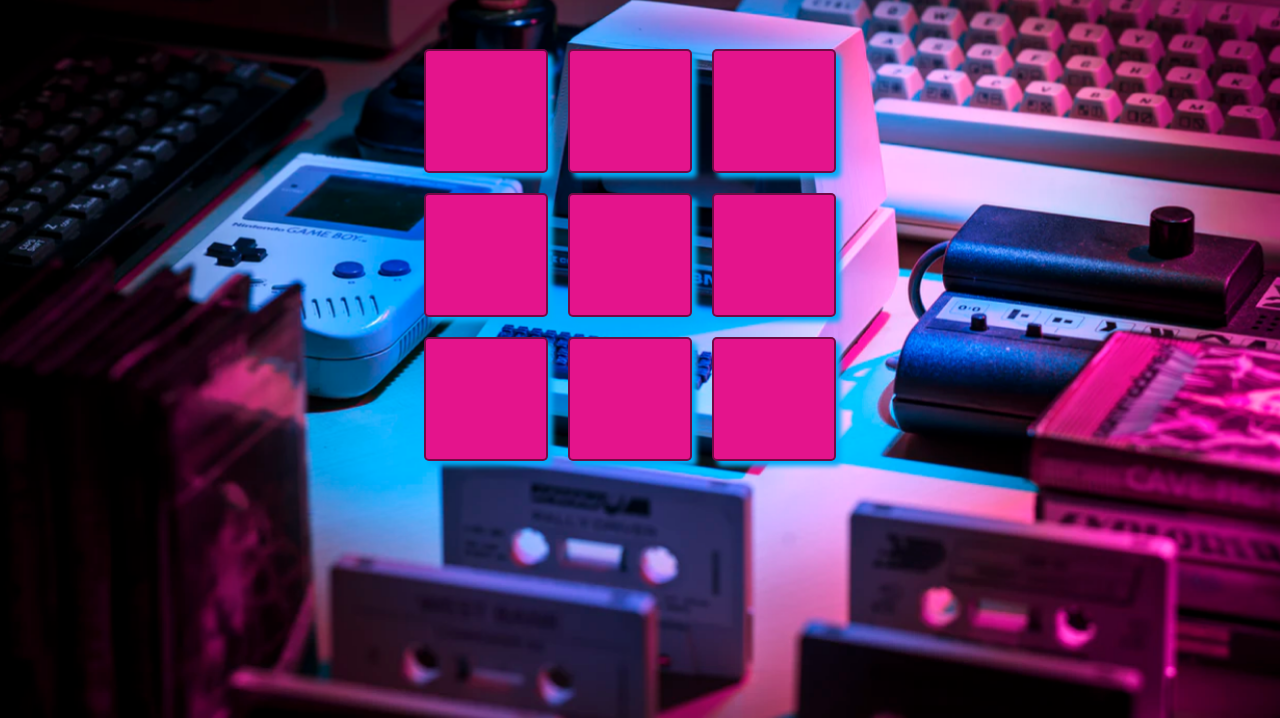
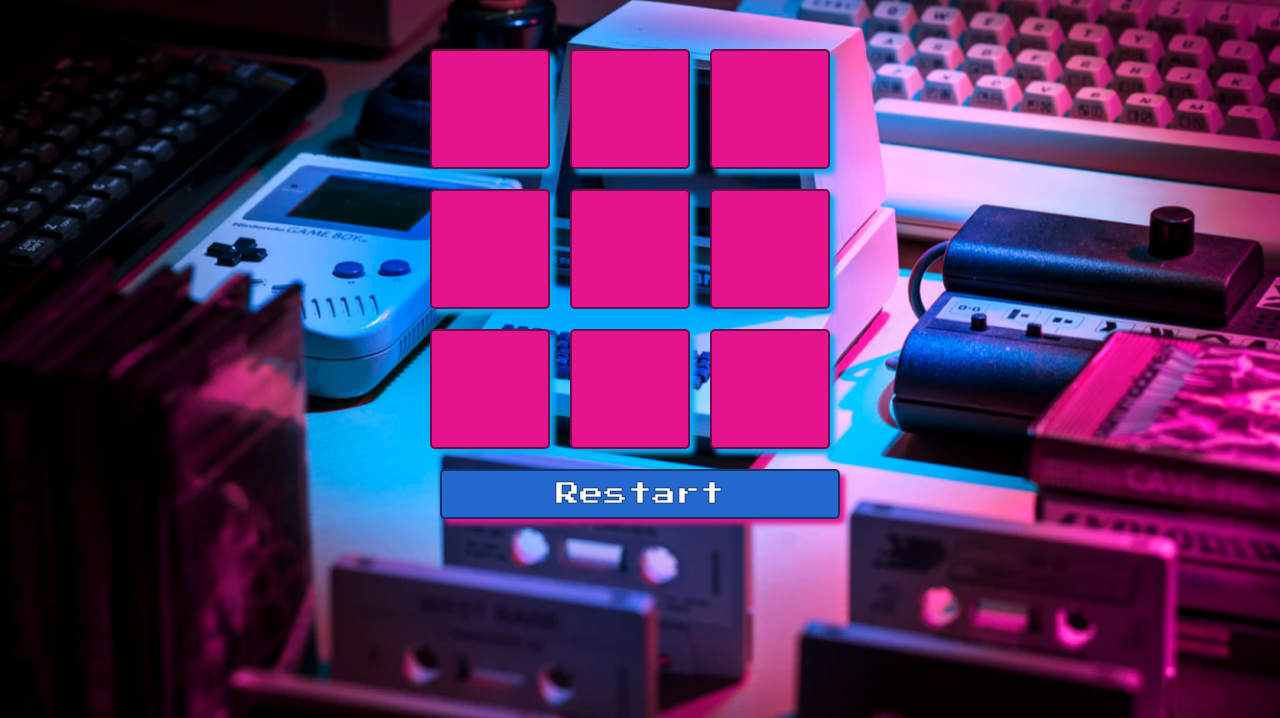
Before and after one commit to YuriODantas/Projects-ProgBr, a plain HTML site: page jogo-da-velha/index.html in a window 1280 px wide. Shown: the part 219-937 px from the top of the page. Drawn offline with Linux system fonts and the light colour scheme.

Commit message:
Create the main-button

```diff
--- a/jogo-da-velha/index.html
+++ b/jogo-da-velha/index.html
@@ -14,6 +14,7 @@
     <link rel="stylesheet" href="./styles/components/main-container.css">
     <link rel="stylesheet" href="./styles/components/main-logo.css">
     <link rel="stylesheet" href="./styles/components/main-title.css">
+    <link rel="stylesheet" href="./styles/components/main-button.css">
     <title>Jogo da Velha</title>
 </head>
 
@@ -40,6 +41,8 @@
         </div>
     </div>
 
+    <button class="main-button" onclick="restartGame()">Restart</button>
+
     <script src="./scripts/game.js"></script>
     <script src="./scripts/interface.js"></script>
 </body>
--- /dev/null
+++ b/jogo-da-velha/styles/components/main-button.css
@@ -0,0 +1,21 @@
+.main-button{
+    width: 400px;
+    height: 50px;
+
+    background-color: #2368CF;
+    border: 2px solid #00000080;
+    border-radius: 5px;
+    box-shadow: 5px 5px 5px 0px #E4148C;
+
+    font-family: 'Press Start 2P', cursive;
+    color: #fff;
+    font-size: 24px;
+    -webkit-text-stroke: 1px #00000080;
+
+    cursor: pointer;
+    transition: transform 100ms ease-in-out;
+}
+
+.main-button:hover{
+    transform: scale(1.03);
+}
--- a/jogo-da-velha/styles/components/main-stage.css
+++ b/jogo-da-velha/styles/components/main-stage.css
@@ -1,9 +1,12 @@
 .main-stage {
+    width: 100vw;
     display: flex;
-    text-align: center;
+    justify-content: center;
+    align-items: center;
 }
 
 .main-stage .square {
+    box-sizing: border-box;
     display: flex;
     justify-content: center;
     align-items: center;
```
